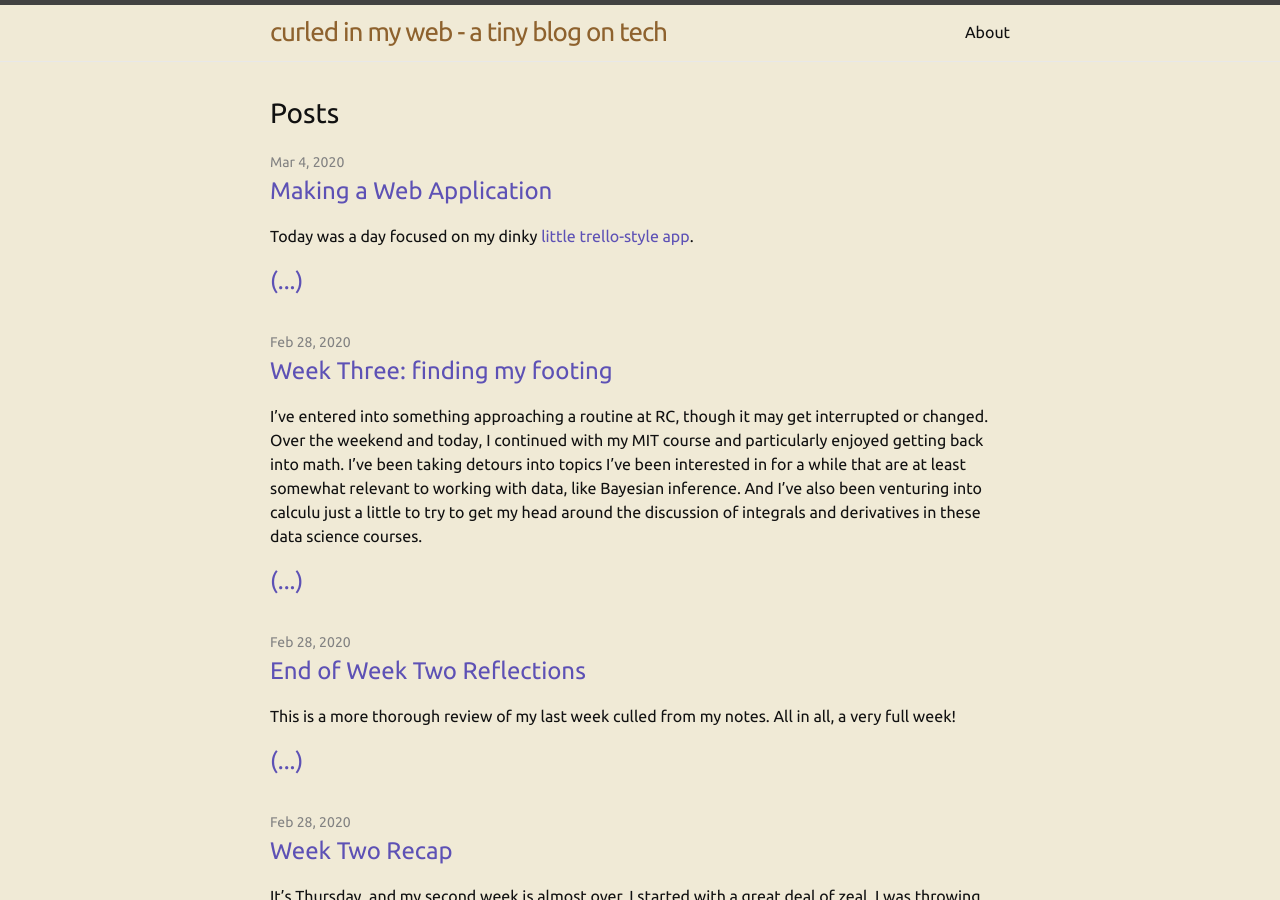
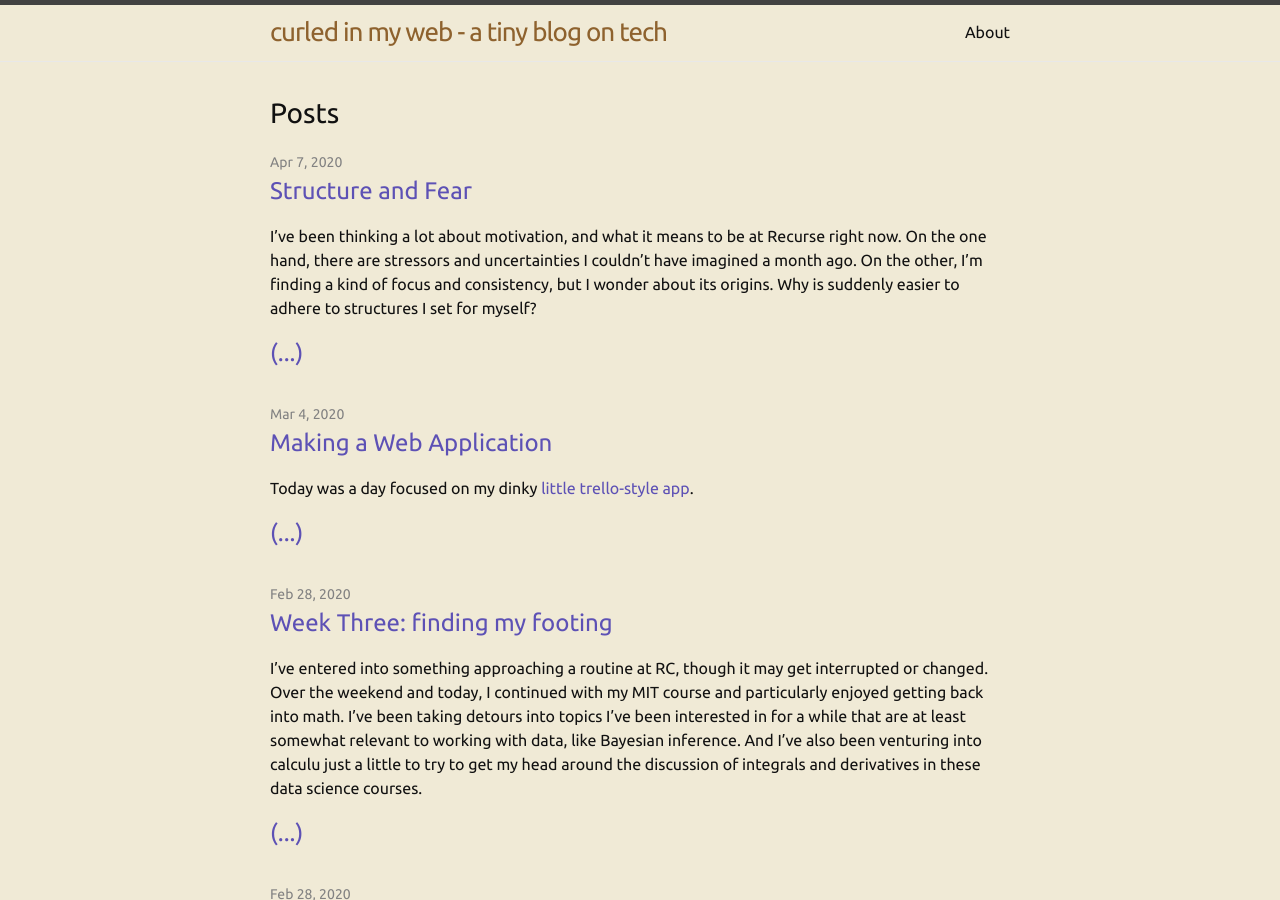
Before and after one commit to AsaNeedle/jekyll-technical-blog, a Jekyll site: the page built from index.markdown, in a window 1280 px wide and 900 px high. Built offline with Jekyll 4.4.1, drawn with Linux system fonts in a browser that asks for light colours.

Commit message:
blog post

```diff
--- a/_posts/2020-04-07-structure-and-fear.markdown
+++ b/_posts/2020-04-07-structure-and-fear.markdown
@@ -2,5 +2,12 @@
 layout: post
 title: "Structure and Fear"
 date: 2020-04-07 6:38
-published: false
+published: true
 ---
+I've been thinking a lot about motivation, and what it means to be at Recurse right now. On the one hand, there are stressors and uncertainties I couldn't have imagined a month ago. On the other, I'm finding a kind of focus and consistency, but I wonder about its origins. Why is suddenly easier to adhere to structures I set for myself?
+
+I led a workshop on procrastination at RC, and then had another session this week with another RCer where we both worked on filling out government forms as a kind of procrastinative solidarity.
+
+I've been diving into the self-help/productivity/journaling world with mostly positive results. Just inclining myself to think pragmatically by surrounding myself with material on productivity has been helpful. Some books I've been picking up include "Getting Things Done" by David Allen, "Deep Work" by Cal Newport, and, in a different vein, Jack Kornfield's "After the Ecstasy, the Laundry".
+
+On a more technical note, last week I completed a small project in Python. It was my first time using Flask, a light-weight web framework for Python. You can see it here: https://winphilosophyinfluencepeople.herokuapp.com/
```
